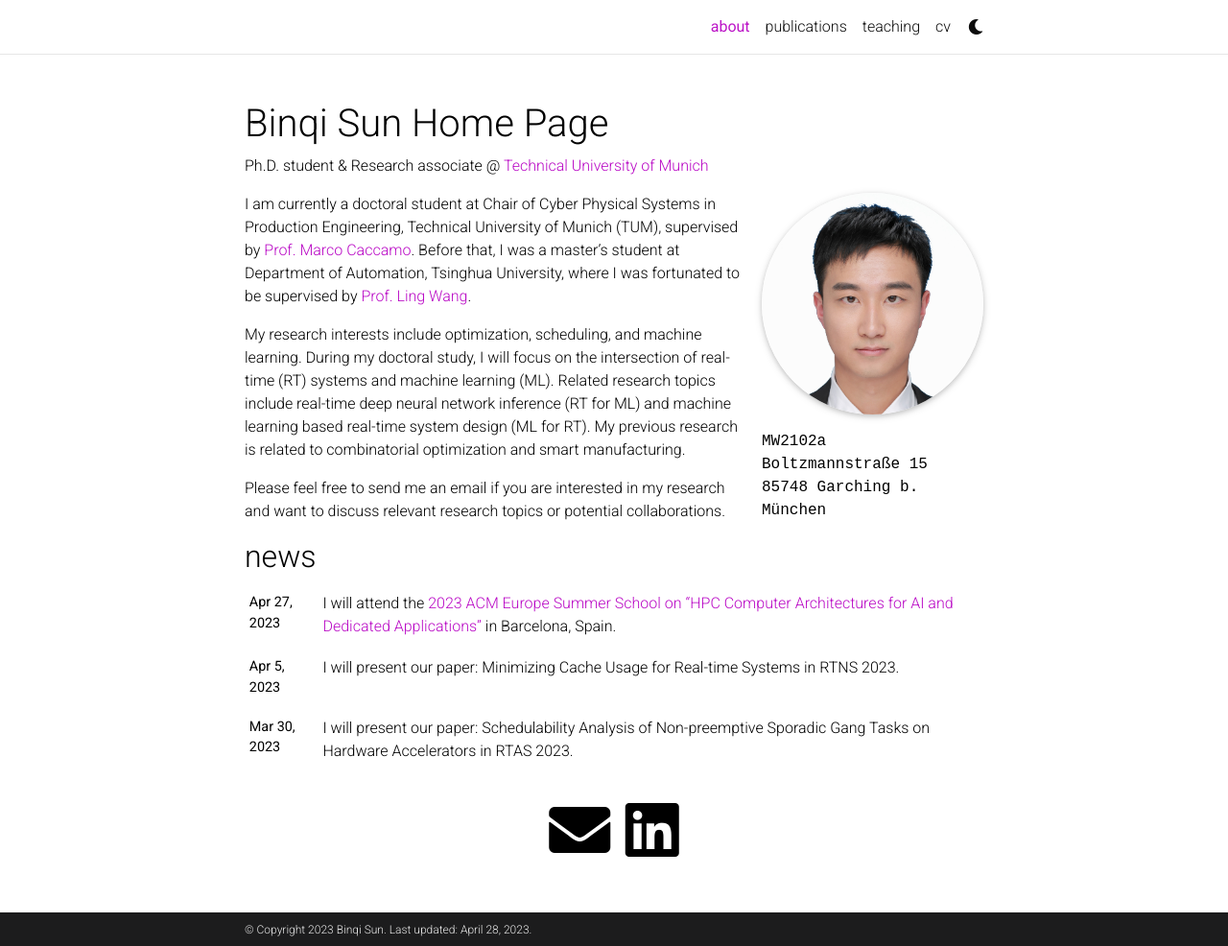
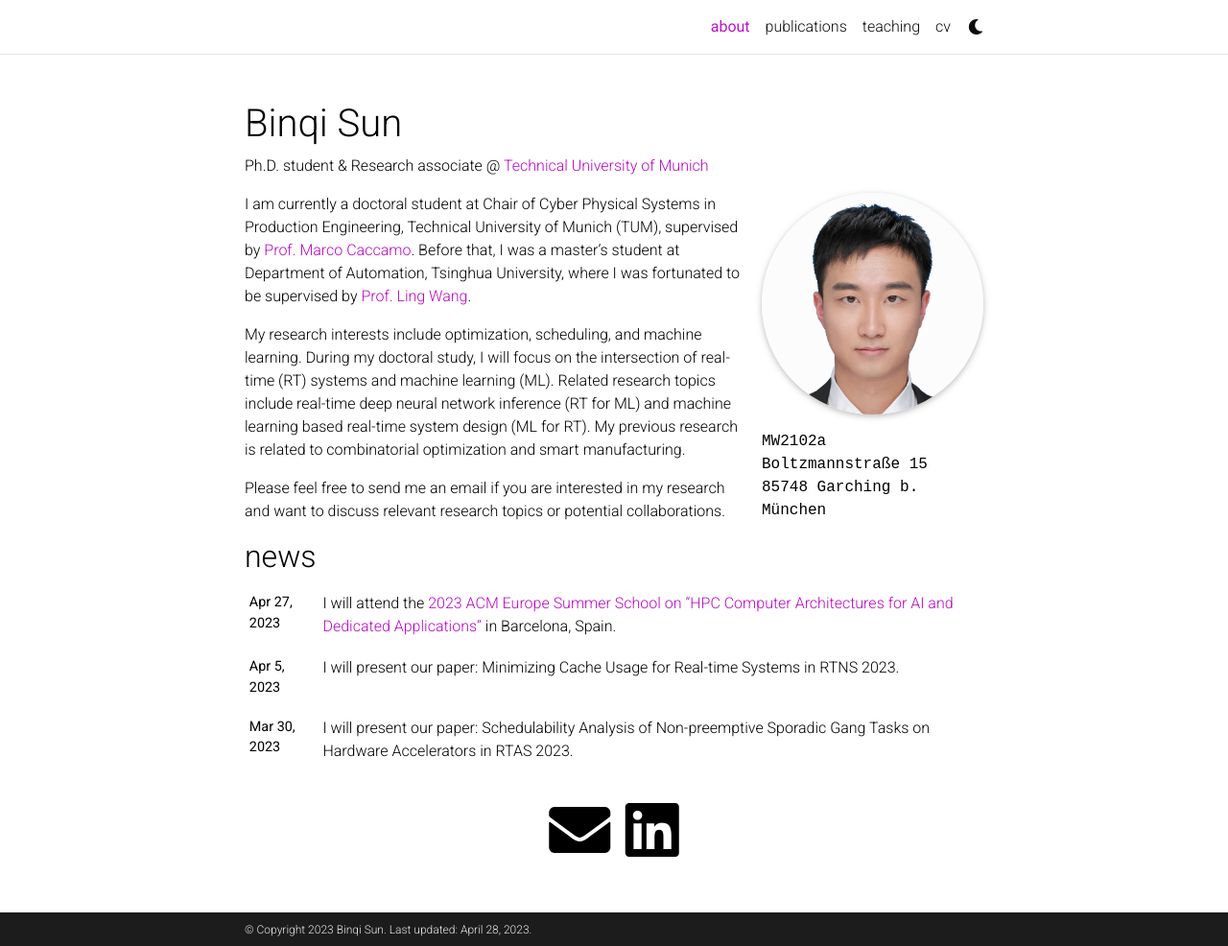
Before and after one commit to binqi-sun/binqi-sun.github.io, a Jekyll site: the page built from _pages/about.md, in a window 1280 px wide and 986 px high. Shown: the whole window at 96% size. Built offline with Jekyll 4.4.1, drawn with Linux system fonts in a browser that asks for light colours; full-size pictures stand in for the smaller copies a plugin makes; comment, search, counter and statistics services are not loaded; a style sheet for code colours, icons or effects is not loaded.

Commit message:
update config

```diff
--- a/_config.yml
+++ b/_config.yml
@@ -2,7 +2,7 @@
 # Site settings
 # -----------------------------------------------------------------------------
 
-title: Binqi Sun Home Page # the website title (if blank, full name will be used instead)
+title: Binqi Sun # the website title (if blank, full name will be used instead)
 first_name: Binqi
 middle_name:
 last_name: Sun
```
